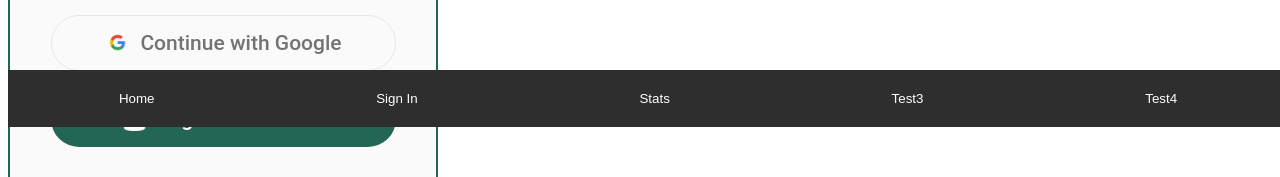
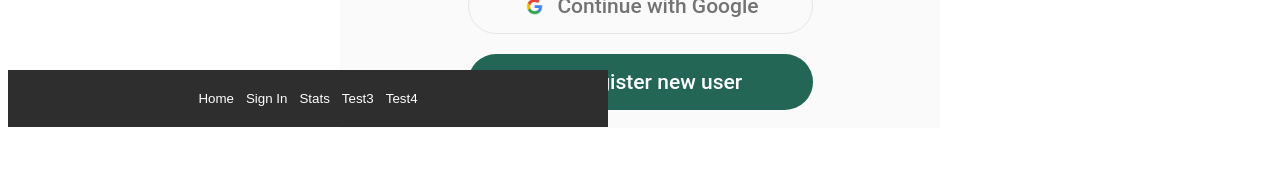
Before and after one commit to williamcaamot/arcturus, a React (Vite) app in the folder frontend/: page /SignIn in a window 1280 px wide. Shown: the part 673-850 px from the top of the page. After the commit the page ends 809 px from the top, so only its background shows below. Built offline with nearby package versions, Linux system fonts and the light colour scheme.

Commit message:
Fixed pagesizing for SignIn-page

```diff
--- a/frontend/src/components/navigation/styles/navigation.css
+++ b/frontend/src/components/navigation/styles/navigation.css
@@ -16,3 +16,11 @@
     cursor: pointer;
     text-align: center;
   }
+
+  @media (min-width: 600px) {
+    .navigation {
+        justify-content: center;
+        max-width: 600px;
+        margin: 0 auto;
+    }
+}
--- a/frontend/src/pages/sign_in/styles/signIn.css
+++ b/frontend/src/pages/sign_in/styles/signIn.css
@@ -10,9 +10,9 @@
 
 } */
 
-.container {
+/* .container {
     text-align: center;
-}
+} */
 
 /* h1 {
     font-size: 24px;
@@ -50,15 +50,12 @@ p {
     flex-direction: column;
     gap: 20px;
     padding: 18px 18px;
+    box-sizing: border-box;
     width: 100%;
     height: 100%;
     justify-content: center;
     align-items: center;
-    border: 2px  solid var(--Dark-Green, #246656);
-    border-radius: 10px;
     background: var(--Background, #FAFAFA);
-    height: 844px;
-    width: 390px;
 }
 
 .signInBoxes{
@@ -135,3 +132,11 @@ line-height: normal;
     height: 25px;
     margin-right: 10px;
 }
+
+@media (min-width: 600px) {
+   .signInContainer {
+        max-width: 600px;
+        max-height: 1000px;
+        margin: 0 auto;
+   }
+}
```
